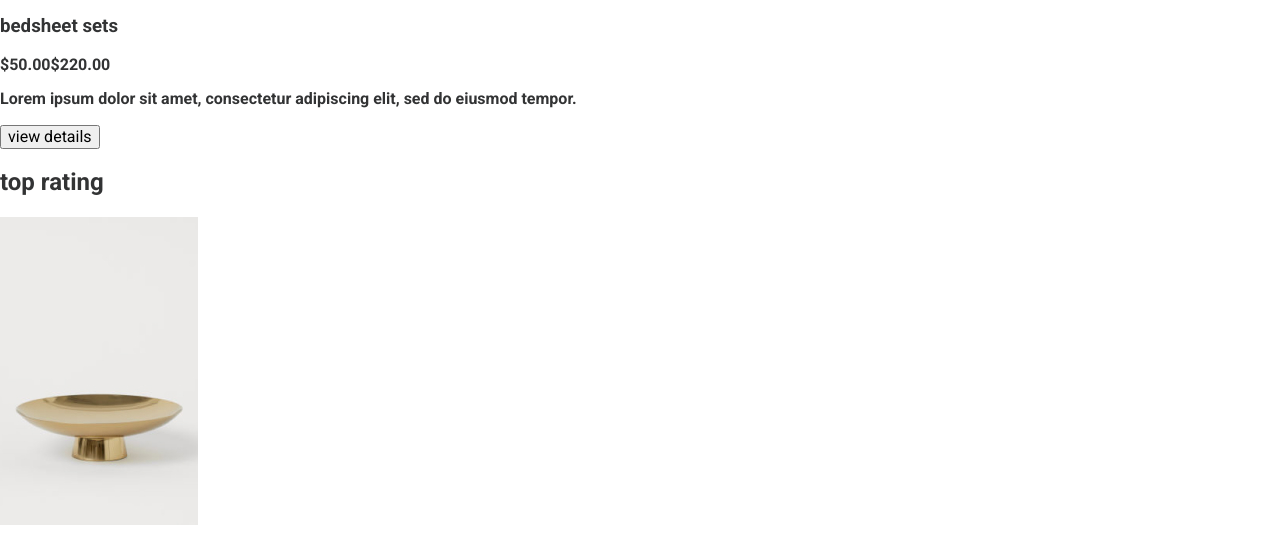
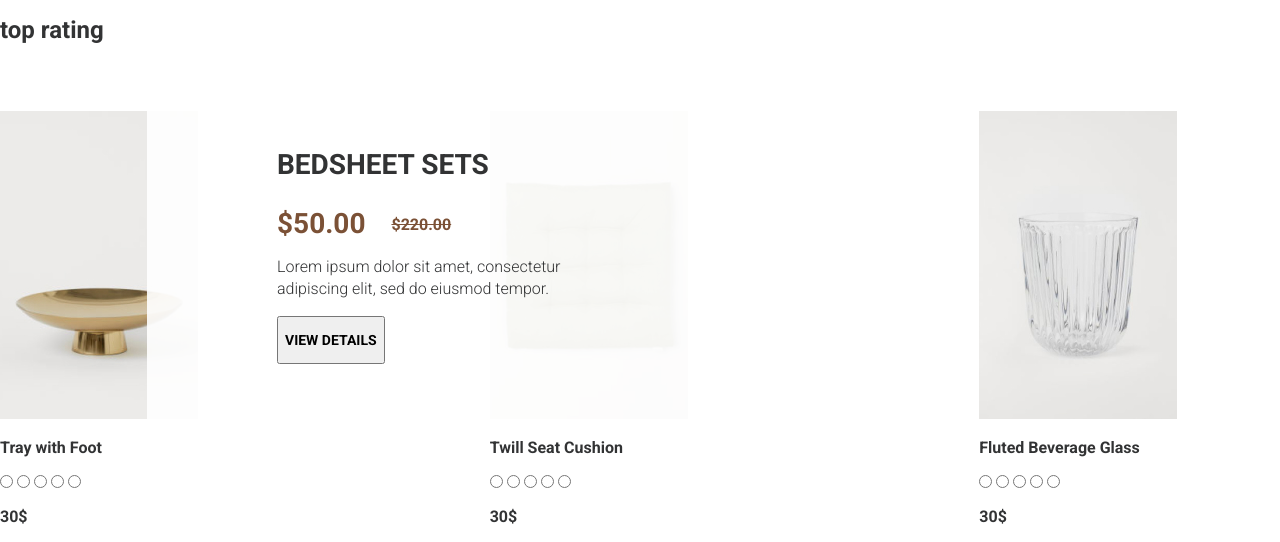
Before and after one commit to PacificaElise/Team-project, a plain HTML site: page index.html in a window 1280 px wide. Shown: the part 2856-3398 px from the top of the page. Drawn offline with Linux system fonts and the light colour scheme.

Commit message:
3 screen styles

```diff
--- a/index.html
+++ b/index.html
@@ -237,6 +237,7 @@
         <section class="promo">
           <img src="./images/promo-banner.jpg" alt="promo" />
           <div class="promo__text-box">
+            <div class="promo__text-wrapper">
               <h3 class="promo__title">bedsheet sets</h3>
               <div class="promo__price">
               $50.00<span class="promo__price-old">$220.00</span>
@@ -246,6 +247,7 @@
               eiusmod tempor.
               </p>
               <button class="promo__button secondary-button">view details</button>
+            </div>
           </div>
         </section>
 
--- a/styles/style.sass
+++ b/styles/style.sass
@@ -208,3 +208,122 @@ body
 
 .products__img > img
     @extend %ruleimg
+
+// promo banner
+.promo
+    position: relative
+    &__text-box
+        position: absolute
+
+        width: 545px
+        height: 338px
+        left: 147px
+        top: 109px
+
+        background: rgba(255, 255, 255, 0.9)
+
+    &__text-wrapper
+        width: 312px
+        height: 217px
+        margin-top: 61px
+        margin-left: 130px
+        margin-right: 103px
+        margin-bottom: 60px
+
+    &__title
+        padding: 0
+        margin: 0
+
+        font-size: 1.75rem
+        font-weight: 700
+        text-transform: uppercase
+
+    &__description
+        margin-top: 16px
+        margin-bottom: 16px
+
+        font-size: 1rem
+        line-height: 1.375rem
+        font-weight: 300
+        color: #323334
+
+    &__button
+        height: 48px
+
+        font-weight: 700
+        font-size: 0.875rem
+        text-transform: uppercase
+
+    &__link
+        font-size: 0.875rem
+        font-weight: 700
+        text-decoration: none
+        color: #323334
+
+    &__button:hover
+        background-color: #323334
+        color: #FFFFFF
+        border: 0
+
+    &__price
+        margin-top: 27px
+
+        font-size: 1.75rem
+        font-weight: 700
+        color: #7B5136
+
+    &__price-old
+        position: relative
+
+        display: inline-block
+
+        bottom: 0.2rem
+        line-height: 1.19rem
+        padding-left: 26px
+
+        font-size: 1rem
+        text-decoration: line-through
+
+    // Top rating section
+.top-rating
+    display: grid
+    grid-template-columns: repeat(3, minmax(316px, 2fr))
+    grid-template-rows: 90px repeat(3, minmax(198px, 1fr)) 10vh
+    gap: 24px
+    grid-template-areas: "top-rating__title top-rating__title top-rating__title" "item1 item2 item3" "item4 item5 item6" "item7 item8 item9" ".primary-button ."
+
+    &__title
+        grid-area: top-rating__title
+        padding-bottom: 50px
+
+    &__item
+        .item1
+            grid-area: item1
+
+        .item2
+            grid-area: item2
+
+        .item3
+            grid-area: item3
+
+        .item4
+            grid-area: item4
+
+        .item5
+            grid-area: item5
+
+        .item6
+            grid-area: item6
+
+        .item7
+            grid-area: item7
+
+        .item8
+            grid-area: item8
+
+        .item9
+            grid-area: item9
+
+    .primary-button
+        grid-area: primary-button
+        text-transform: uppercase
```
Also changed, not shown: images/basket-icon.svg (added), images/like-icon.svg (added), styles/style.css, 1 other file. Lines whose indentation alone changed are shown as unchanged.
